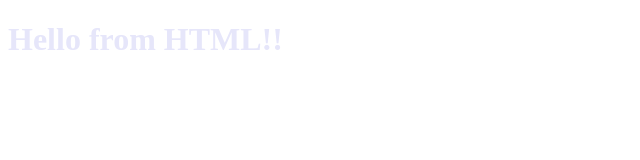
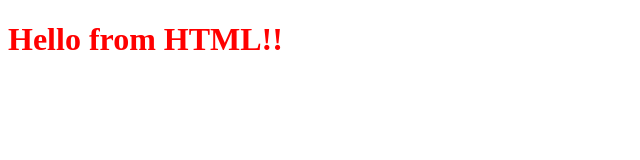
Before and after one commit to nithyak0604/autosuggest, a website: page frontend/index.html in a window 1280 px wide. Shown: the whole page, without its empty margins (0-640 px from the left). Drawn offline with Linux system fonts and the light colour scheme.

Commit message:
removed alert, changed color of text

```diff
--- a/frontend/css/index.css
+++ b/frontend/css/index.css
@@ -1,3 +1,3 @@
 h1 {
-    color:lavender;
+    color: red;
 }
--- a/frontend/js/index.js
+++ b/frontend/js/index.js
@@ -1,3 +1,3 @@
-alert("Hello from JavaScript!!");
+//alert("Hello from JavaScript!!");
 
 console.log("Hello from JavaScript!!");
```
